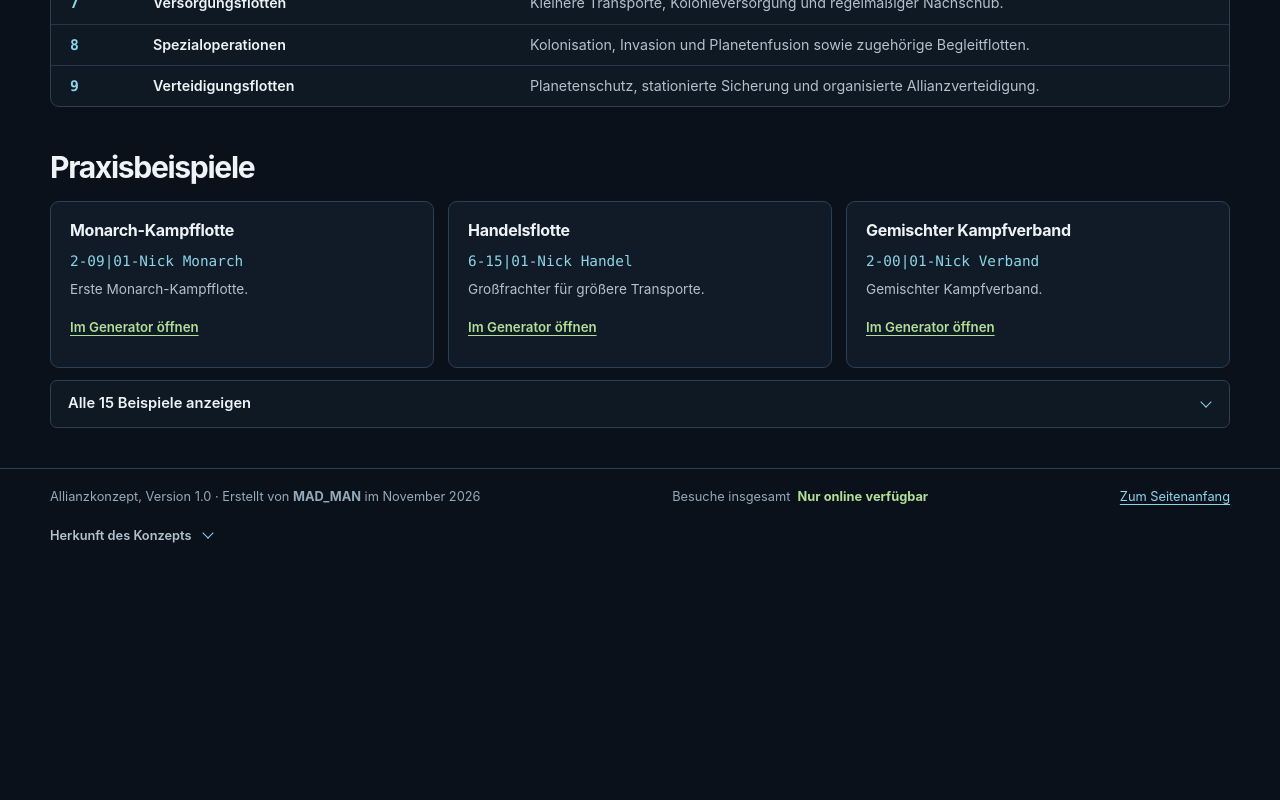
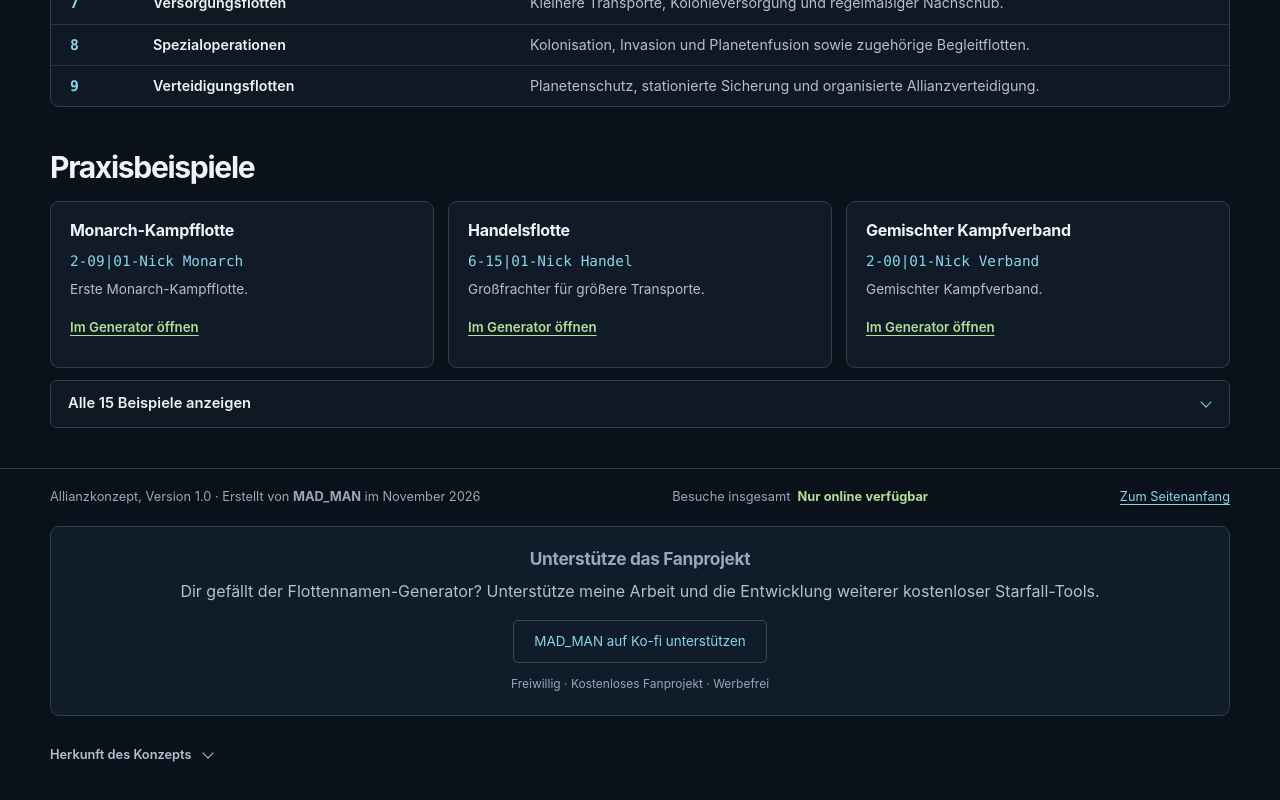
Before and after one commit to Chadnezzar001/starfall-flottennamen_generator, a plain HTML site: page index.html in a window 1280 px wide. Shown: the part 2322-3122 px from the top of the page. Before the commit the page ends 2904 px from the top, so only its background shows below. Drawn offline with Linux system fonts and the light colour scheme.

Commit message:
Update index.html

```diff
--- a/index.html
+++ b/index.html
@@ -366,6 +366,37 @@
       <span class="visit-counter" role="status" aria-atomic="true"><span>Besuche insgesamt</span> <strong id="visit-total">Nur online verfügbar</strong></span>
       <a href="#anfang">Zum Seitenanfang</a>
     </div>
+   <div style="margin:20px 0; padding:22px;
+            text-align:center;
+            background:var(--panel);
+            border:1px solid var(--line);
+            border-radius:9px;">
+
+  <h3>Unterstütze das Fanprojekt</h3>
+
+  <p style="margin:10px 0 16px;
+            color:var(--muted);">
+    Dir gefällt der Flottennamen-Generator?
+    Unterstütze meine Arbeit und die Entwicklung
+    weiterer kostenloser Starfall-Tools.
+  </p>
+
+  <a href="https://ko-fi.com/mad_man15696"
+     target="_blank"
+     rel="noopener noreferrer"
+     class="play-link"
+     style="display:inline-block;
+            padding:10px 20px;">
+    MAD_MAN auf Ko-fi unterstützen
+  </a>
+
+  <p style="margin-top:12px;
+            font-size:.75rem;
+            color:var(--dim);">
+    Freiwillig · Kostenloses Fanprojekt · Werbefrei
+  </p>
+
+</div>
     <details class="sources">
       <summary>Herkunft des Konzepts</summary>
       <p>Die gemeinsame Benennung ist ein Vorschlag für Spieler und Allianzen. Als Vorbild diente die Flottenbenennung der EarthLost-Allianz „Nobodys“. Die Schiffstypen stammen aus der Schiffsliste von Starfall: New Horizons. Die Codes sind interne Kennziffern dieses Vorschlags.</p>
```
